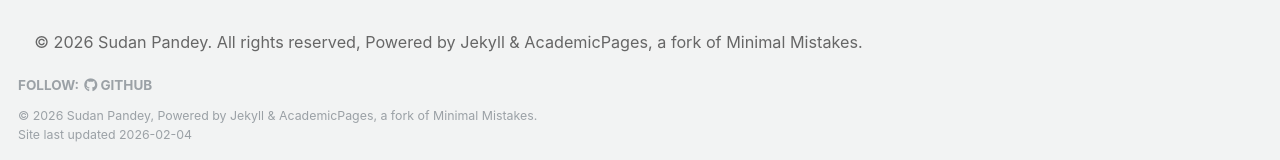
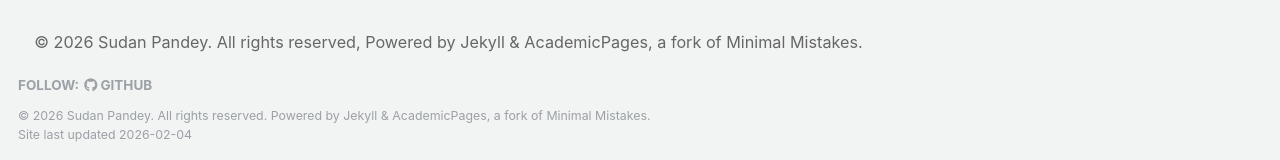
Before and after one commit to pdy-sdn/pandeysudan.github.io, a Jekyll site: the page built from _pages/about.md, in a window 1280 px wide and 900 px high, scrolled down 1330 px. Shown: the part 737-897 px from the top of the window. Built offline with Jekyll 4.4.1, drawn with Linux system fonts in a browser that asks for light colours; some web fonts are replaced.

Commit message:
Update footer.html

```diff
--- a/_includes/footer.html
+++ b/_includes/footer.html
@@ -20,6 +20,6 @@
 {% endif %}
 
 <div class="page__footer-copyright">
-  &copy; {{ site.time | date: '%Y' }} {{ site.name | default: site.title }}, {{ site.data.ui-text[site.locale].powered_by | default: "Powered by" }} <a href="http://jekyllrb.com" rel="nofollow">Jekyll</a> &amp; <a href="https://github.com/academicpages/academicpages.github.io">AcademicPages</a>, a fork of <a href="https://mademistakes.com/work/minimal-mistakes-jekyll-theme/" rel="nofollow">Minimal Mistakes</a>.<br />
+  &copy; {{ site.time | date: '%Y' }} {{ site.name | default: site.title }}.  All rights reserved. {{ site.data.ui-text[site.locale].powered_by | default: "Powered by" }} <a href="http://jekyllrb.com" rel="nofollow">Jekyll</a> &amp; <a href="https://github.com/academicpages/academicpages.github.io">AcademicPages</a>, a fork of <a href="https://mademistakes.com/work/minimal-mistakes-jekyll-theme/" rel="nofollow">Minimal Mistakes</a>.<br />
   Site last updated {{ "now" | date: '%Y-%m-%d' %}}
 </div>
```
